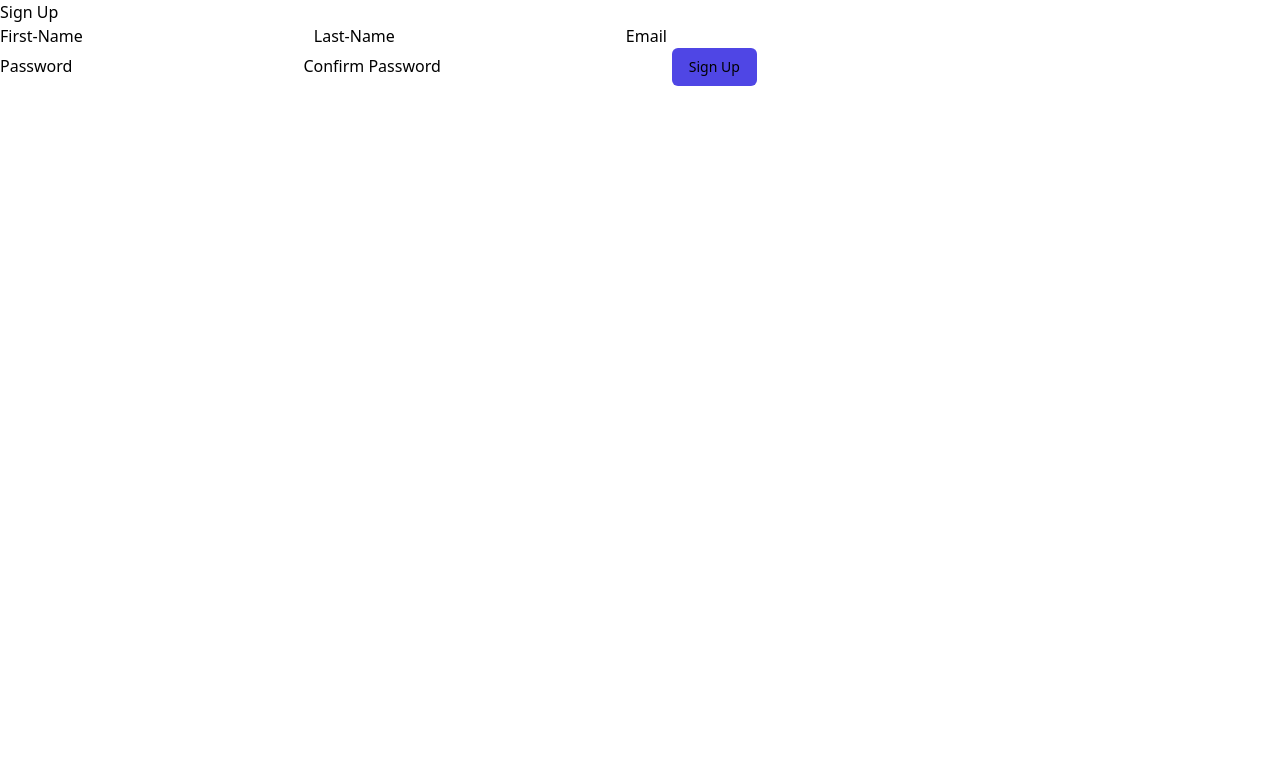
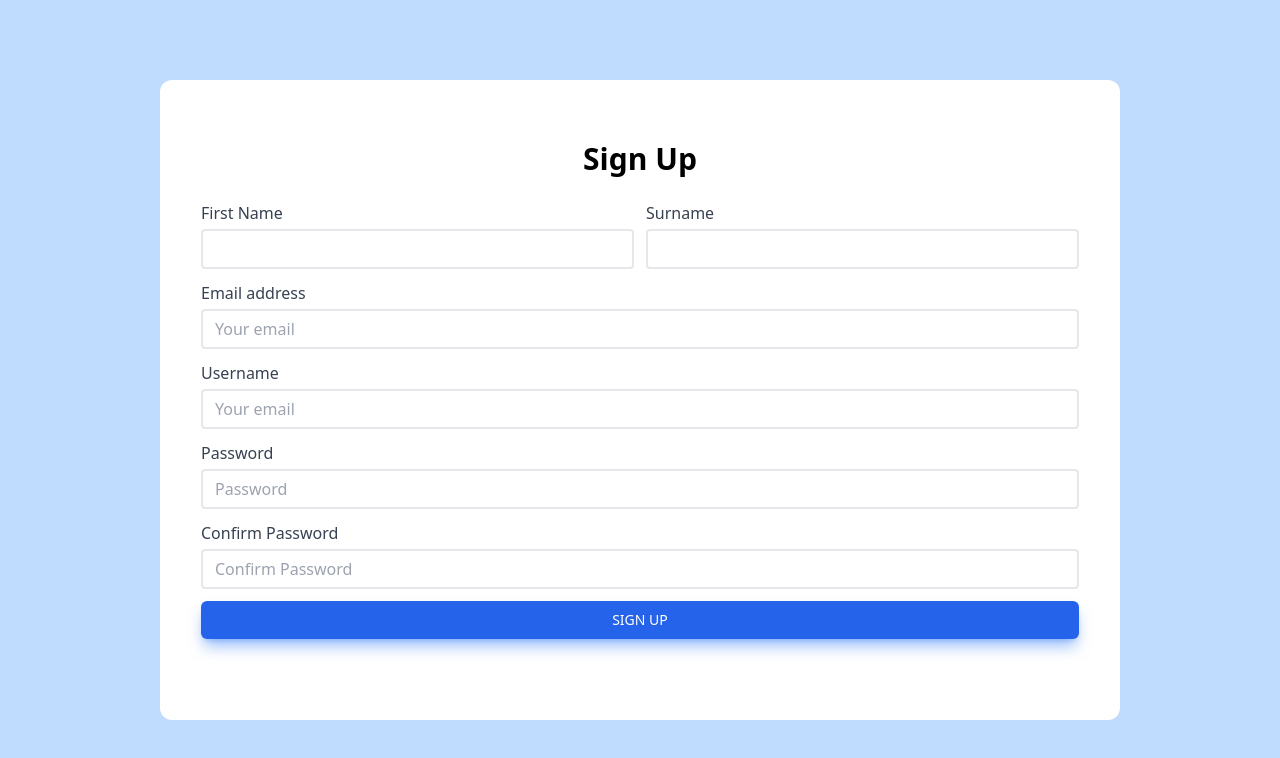
Before and after one commit to beamuu/jobdle-frontend, a Next.js app: page /signup in a window 1280 px wide. Shown: the top 758 px of the page. Built offline with nearby package versions, Linux system fonts and the light colour scheme.

Commit message:
demo SignIn&SignUp Page

```diff
--- a/pages/signin.tsx
+++ b/pages/signin.tsx
@@ -22,34 +22,54 @@ function SignIn() {
     console.log(res.data);
   };
   return (
-    <>
-      <div>Sign in</div>
+    <div className="bg-blue-200 h-screen w-screen grid justify-items-center">
+      <div className="bg-white sm:w-8/12 md:w-8/12 lg:w-4/12 my-20 p-10 rounded-xl border border-transparent">
+        <p className="font-bold text-3xl text-center my-5">Login</p>
         <form onSubmit={handleSignin}>
-        <label>Email</label>
+          <div className="mb-3">
+            <label className="block font-medium text-gray-700 my-1">
+              Email
+            </label>
             <input
+              className="border-2 border-gray-200 rounded w-full py-2 px-3 text-gray-700 leading-tight focus:outline-none focus:border-blue-500"
               type="text"
               value={username}
+              placeholder="Type your email"
               onChange={(e: ChangeEvent<HTMLInputElement>) =>
                 setUsername(e.target.value)
               }
             />
-        <br />
-        <label>Password</label>
+          </div>
+          <div className="mb-3">
+            <label className="block font-medium text-gray-700 my-1">
+              Password
+            </label>
             <input
+              className="border-2 border-gray-200 rounded w-full py-2 px-3 text-gray-700 leading-tight focus:outline-none focus:border-blue-500"
               type="text"
               value={password}
+              placeholder="Type your password"
               onChange={(e: ChangeEvent<HTMLInputElement>) =>
                 setPassword(e.target.value)
               }
             />
+          </div>
+          <div className="flex justify-end mb-3">
+            <p className="text-blue-500 hover:underline hover:pointer">
+              Forgot Password?
+            </p>
+          </div>
+          <div className="grid mb-3">
             <button
               type="submit"
-          className="rounded-md border border-transparent bg-indigo-600 py-2 px-4 text-sm font-medium"
+              className="transition rounded-md border border-transparent bg-blue-600 py-2 px-4 text-sm font-medium text-white shadow-lg shadow-blue-500/50 hover:bg-blue-400"
             >
-          Sign In
+              LOGIN
             </button>
+          </div>
         </form>
-    </>
+      </div>
+    </div>
   );
 }
 
--- a/pages/signup.tsx
+++ b/pages/signup.tsx
@@ -1,22 +1,95 @@
+import { ChangeEvent, useState } from "react";
+
 function SignUp() {
+  const [email, setEmail] = useState("");
+
   return (
-    <>
-      <div>Sign Up</div>
+    <div className="bg-blue-200 h-screen w-screen grid justify-items-center">
+      <div className="bg-white w-9/12 my-20 p-10 rounded-xl border border-transparent">
+        <p className="font-bold text-3xl text-center my-5">Sign Up</p>
         <form>
-        <label>First-Name</label>
-        <input type="text" />
-        <label>Last-Name</label>
-        <input type="text" />
-        <label>Email</label>
-        <input type="email" />
-        <br />
-        <label>Password</label>
-        <input type="password" />
-        <label>Confirm Password</label>
-        <input type="password" />
-        <button type="submit" className="rounded-md border border-transparent bg-indigo-600 py-2 px-4 text-sm font-medium">Sign Up</button>
+          <div className="mb-3 lg:flex">
+            <div className="lg:flex-1 lg:mr-3">
+              <label className="block font-medium text-gray-700 my-1">
+                First Name
+              </label>
+              <input
+                className="border-2 border-gray-200 rounded w-full py-2 px-3 text-gray-700 leading-tight focus:outline-none focus:border-blue-500"
+                type="text"
+                value=""
+                placeholder=""
+              />
+            </div>
+            <div className="lg:flex-1">
+              <label className="block font-medium text-gray-700 my-1">
+                Surname
+              </label>
+              <input
+                className="border-2 border-gray-200 rounded w-full py-2 px-3 text-gray-700 leading-tight focus:outline-none focus:border-blue-500"
+                type="text"
+                value=""
+                placeholder=""
+              />
+            </div>
+          </div>
+          <div className="mb-3">
+            <label className="block font-medium text-gray-700 my-1">
+              Email address
+            </label>
+            <input
+              className="border-2 border-gray-200 rounded w-full py-2 px-3 text-gray-700 leading-tight focus:outline-none focus:border-blue-500"
+              type="text"
+              value={email}
+              onChange={(e :ChangeEvent<HTMLInputElement>) =>
+                setEmail(e.target.value)
+              }
+              placeholder="Your email"
+            />
+          </div>
+          <div className="mb-3">
+            <label className="block font-medium text-gray-700 my-1">
+              Username
+            </label>
+            <input
+              className="border-2 border-gray-200 rounded w-full py-2 px-3 text-gray-700 leading-tight focus:outline-none focus:border-blue-500"
+              type="text"
+              value=""
+              placeholder="Your email"
+            />
+          </div>
+          <div className="mb-3">
+            <label className="block font-medium text-gray-700 my-1">
+              Password
+            </label>
+            <input
+              className="border-2 border-gray-200 rounded w-full py-2 px-3 text-gray-700 leading-tight focus:outline-none focus:border-blue-500"
+              type="text"
+              value=""
+              placeholder="Password"
+            />
+          </div>
+          <div className="mb-3">
+            <label className="block font-medium text-gray-700 my-1">
+              Confirm Password
+            </label>
+            <input
+              className="border-2 border-gray-200 rounded w-full py-2 px-3 text-gray-700 leading-tight focus:outline-none focus:border-blue-500"
+              type="text"
+              value=""
+              placeholder="Confirm Password"
+            />
+          </div>
+          <div className="grid mb-3">
+            <button
+              type="submit"
+              className="transition rounded-md border border-transparent bg-blue-600 py-2 px-4 text-sm font-medium text-white shadow-lg shadow-blue-500/50 hover:bg-blue-400"
+            >
+              SIGN UP
+            </button>
+          </div>
         </form>
-    </>
+      </div>
+    </div>
   );
 }
 
```
Lines whose indentation alone changed are shown as unchanged.
